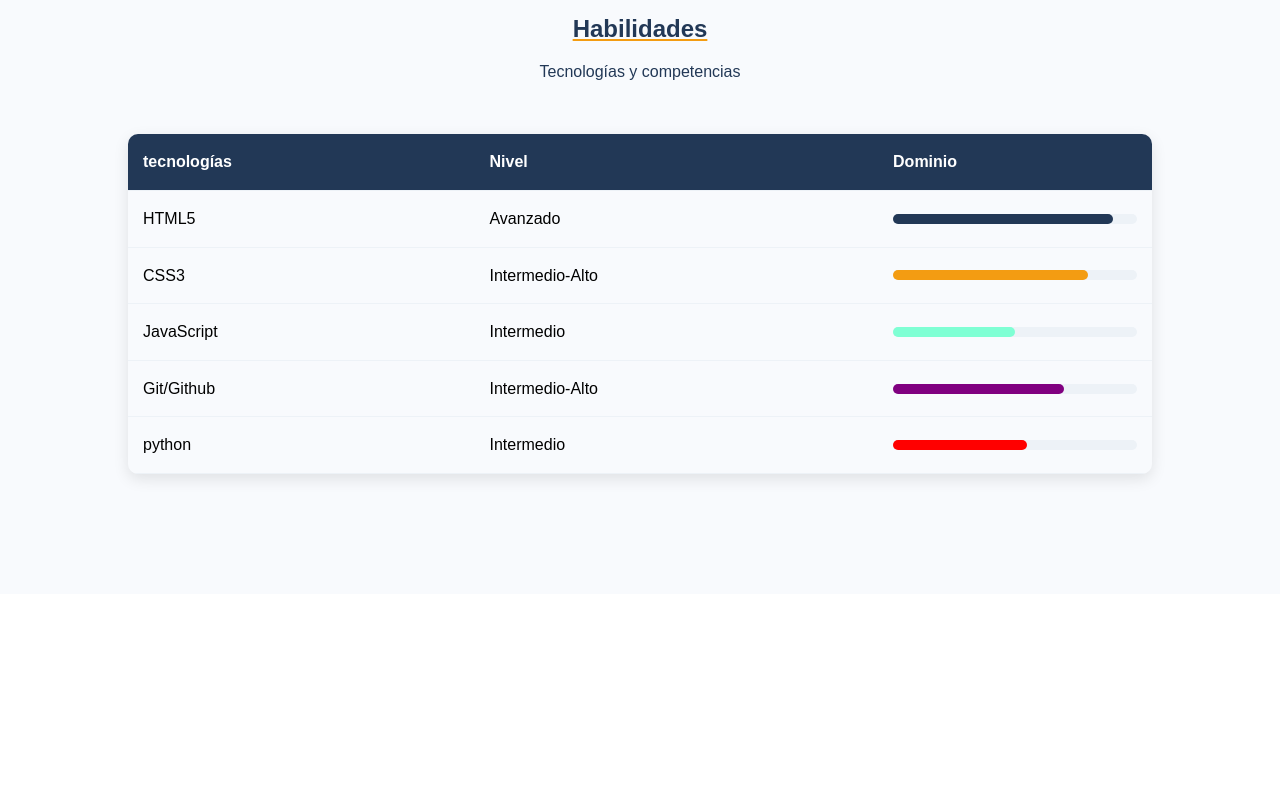
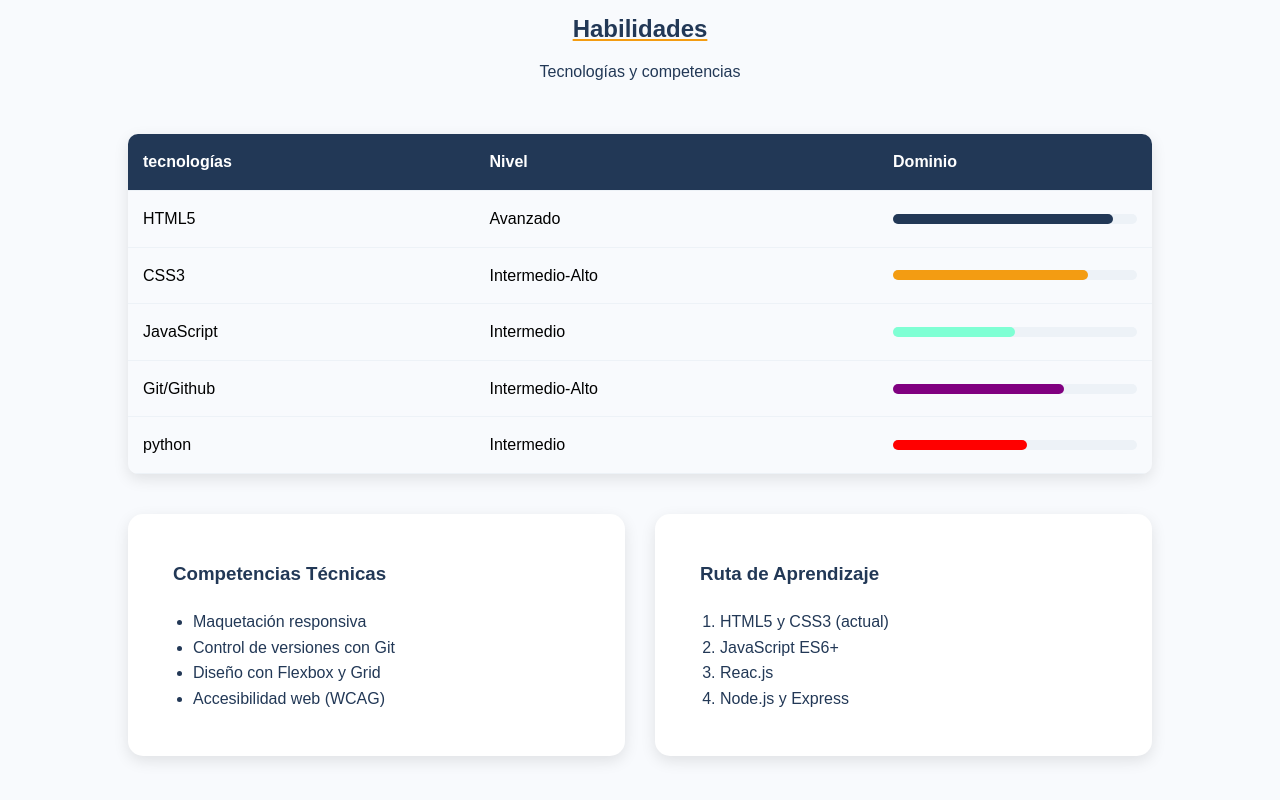
Before and after one commit to JaredBri/Portafolio, a plain HTML site: page index.html in a window 1280 px wide. Shown: the part 1294-2094 px from the top of the page. Before the commit the page ends 1888 px from the top, so only its background shows below. Drawn offline with Linux system fonts and the light colour scheme.

Commit message:
agregando lista de habilidades

```diff
--- a/index.html
+++ b/index.html
@@ -115,6 +115,26 @@
                     </tbody>
                 </table>
             </div>
+            <div class="lista-habilidades">
+                <article class="tarjeta-lista">
+                    <h3>Competencias Técnicas</h3>
+                    <ul>
+                        <li>Maquetación responsiva</li>
+                        <li>Control de versiones con Git</li>
+                        <li>Diseño con Flexbox y Grid</li>
+                        <li>Accesibilidad web (WCAG)</li>
+                    </ul>
+                </article>
+                <article class="tarjeta-lista">
+                    <h3>Ruta de Aprendizaje</h3>
+                    <ol>
+                        <li>HTML5 y CSS3 (actual)</li>
+                        <li>JavaScript ES6+</li>
+                        <li>Reac.js</li>
+                        <li>Node.js y Express</li>
+                    </ol>
+                </article>
+            </div>
         </section>
     </main>
 </body>
--- a/style.css
+++ b/style.css
@@ -148,7 +148,7 @@ h2{
 }
 
 .habilidades-contenedor{
-    width: 100%;
+
     border-radius: 10px;
     box-shadow: 0px 5px 15px rgba(0, 0, 0, 0.1);
     margin-bottom: 40px;
@@ -209,3 +209,30 @@ h2{
     width: 55%;
     background-color: red;
 }
+
+.lista-habilidades{
+    color: #223856;
+    display: flex;
+    gap: 30px;
+    margin-top: 40px;
+    justify-content: space-between;
+}
+
+.tarjeta-lista{
+    background: white;
+    box-shadow: 0px 5px 15px rgba(0, 0, 0, 0.1);
+    padding: 45px;
+    padding-right: 100px;
+    border-radius: 15px;
+    flex: 1;
+}
+
+.tarjeta-lista h3{
+    padding-bottom: 20px;
+    display: flex;
+    align-items: center;
+}
+
+.tarjeta-lista ul, .tarjeta-lista ol{
+    padding-left: 20px;
+}
```
